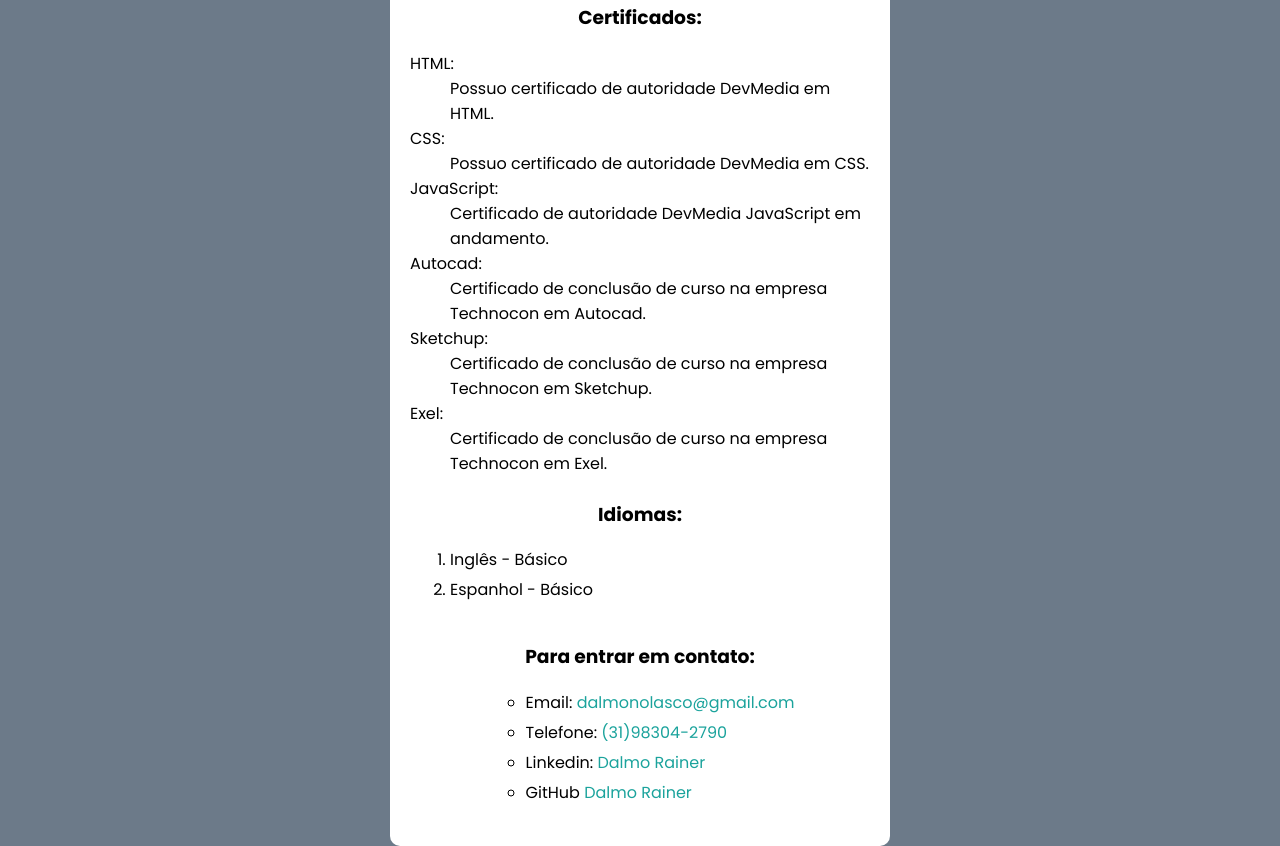
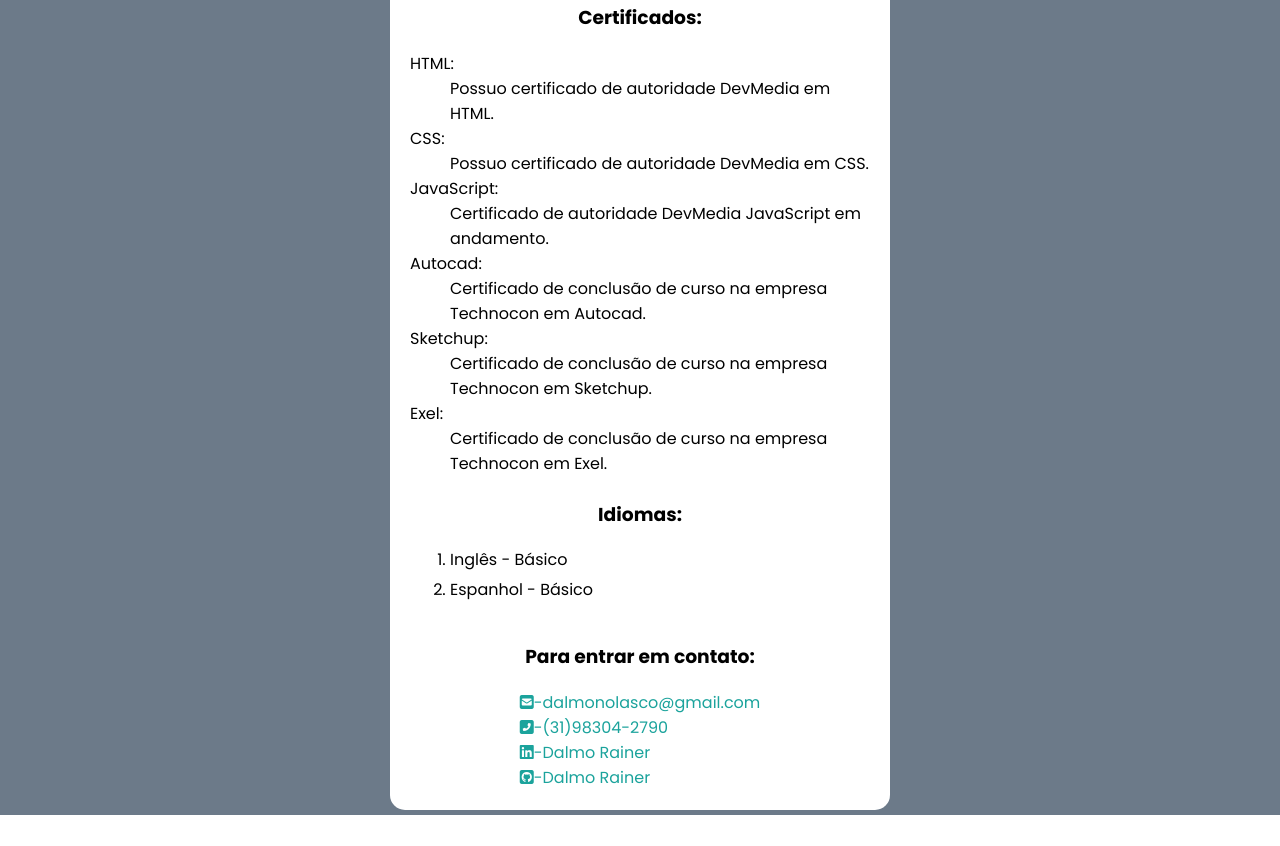
Before and after one commit to DalmoRainer/Curriculo, a plain HTML site: page index.html in a window 1280 px wide. Shown: the part 1886-2732 px from the top of the page. After the commit the page ends 2701 px from the top, so only its background shows below. Drawn offline with Linux system fonts and the light colour scheme.

Commit message:
Add files via upload

```diff
--- a/estilo.css
+++ b/estilo.css
@@ -28,6 +28,10 @@ dl {
     padding-bottom: 5px;
 }
 
+ul li {
+    list-style-type: circle;
+}
+
 .container {
     width: 100%;
     height: 100%;
@@ -44,9 +48,10 @@ dl {
     font-family: Poppins;
     text-align: center;
     padding: 20px;
+    margin: 0 0 5px 0;
     box-sizing: border-box;
     border-top: 10px solid #1ba39c;
-    border-radius: 0px 0px 10px 10px;
+    border-radius: 0px 0px 15px 15px;
     display: flex;
     justify-content: center;
     align-items: center;
@@ -72,8 +77,10 @@ dl {
     border-radius: 50%;
 }
 
-ul li {
-    list-style-type: circle;
+footer a {
+    display: flex;
+    align-items: center;
+    flex-wrap: wrap;
 }
 
 
@@ -95,6 +102,9 @@ ul li {
         width: 100%;
         height: auto;
     }
+    h2 {
+        font-size: large;
+    }
 }
 
 
@@ -108,6 +118,9 @@ ul li {
         width: 100%;
         height: 100%;
     }
+    .imagemEu {
+        width: 50%;
+    }
 }
 
 
--- a/index.html
+++ b/index.html
@@ -2,13 +2,16 @@
 <html lang="pt-br">
 
 <head>
+    <!--Título da Página-->
+    <title>Currículo</title>
+
+    <!--Ícone da barra de navegação-->
+    <link rel="icon" type="image/png" href="img/Eu.jpg" />
+
+    <!--Meta Tags-->
+
     <!--Informar ao browser o conjunto de caracteres que a página irá utilizar-->
     <meta charset="UTF-8">
-
-    <!--Título da Página-->
-    <title>HTML Básico</title>
-
-    <!--Meta Tags-->
 
     <!--Descrição da página, serve para buscadores e outros servissos web-->
     <meta name="description" content="Meta tags">
@@ -125,23 +128,16 @@
             </main>
             <footer>
                 <h3>Para entrar em contato:</h3>
-                <ul class="lista_final">
-                    <li class="espacamento">
-                        Email: <a href="mailto:dalmonolasco@gmail.com" target="_blank">dalmonolasco@gmail.com</a>
-                    </li>
-                    <li class="espacamento">
-                        Telefone: <a href="tel:983042790">(31)98304-2790</a>
-                    </li>
-                    <li class="espacamento">
-                        Linkedin: <a href="https://www.linkedin.com/in/dalmo-rainer-2b6317205/" target="_blank">Dalmo Rainer</a>
-                    </li>
-                    <li class="espacamento">
-                        GitHub <a href="https://github.com/DalmoRainer" target="_blank">Dalmo Rainer</a>
-                    </li>
-                </ul>
+                <a href="mailto:dalmonolasco@gmail.com" target="_blank"><i class="fas fa-envelope-square"></i> -dalmonolasco@gmail.com</a>
+                <a href="tel:983042790"><i class="fas fa-phone-square-alt"></i> -(31)98304-2790</a>
+                <a href="https://www.linkedin.com/in/dalmo-rainer-2b6317205/" target="_blank"><i class="fab fa-linkedin"></i> -Dalmo Rainer</a>
+                <a href="https://github.com/DalmoRainer" target="_blank"><i class="fab fa-github-square"> </i> -Dalmo Rainer</a>
             </footer>
         </div>
     </div>
+
+    <!-- Ícones Font Awesome -->
+    <script src="https://kit.fontawesome.com/123b3f3e78.js" crossorigin="anonymous"></script>
 </body>
 
 </html>
```
